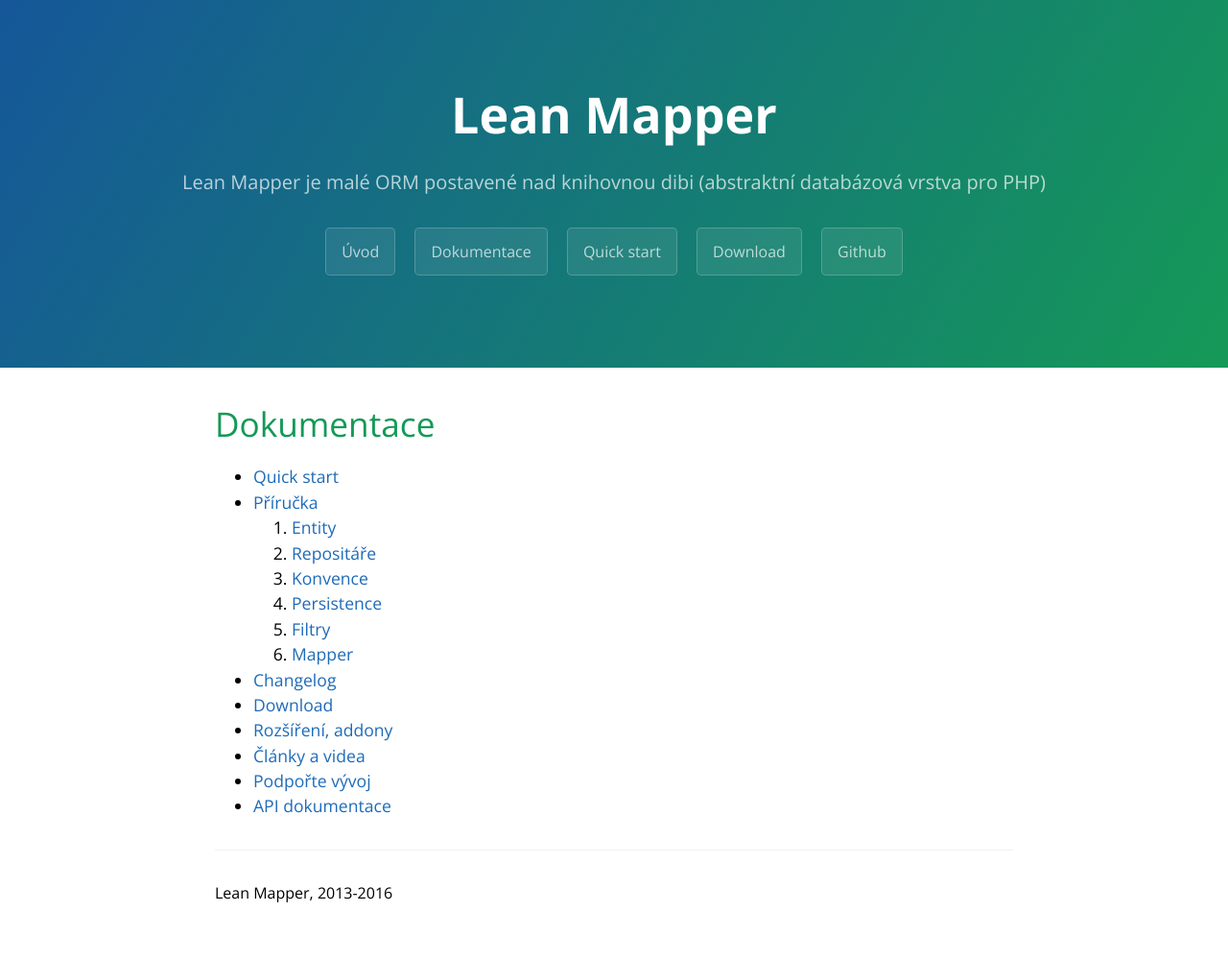
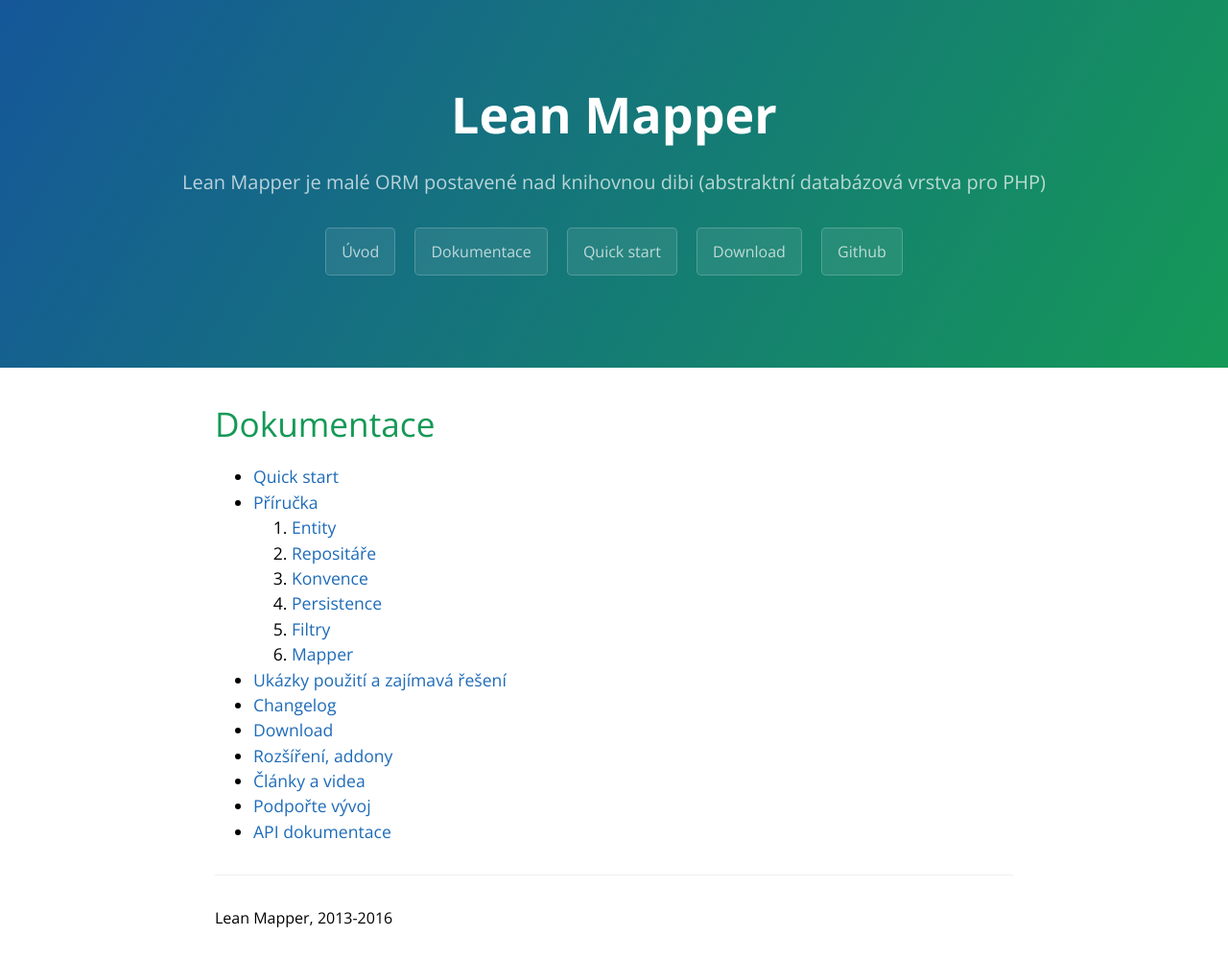
Before and after one commit to LeanMapper/LeanMapper.github.io, a Jekyll site: the page built from cs/index.md, in a window 1280 px wide. Shown: the whole page at 96% size. Built offline with Jekyll 4.4.1, drawn with Linux system fonts in a browser that asks for light colours; before the commit the page ends 974 px from its top, so only the background shows below that.

Commit message:
Added "Ukazky pouziti a zajimava reseni"

```diff
--- a/cs/index.md
+++ b/cs/index.md
@@ -10,6 +10,7 @@ title: Dokumentace
 	4. [Persistence](/cs/docs/persistence/)
 	5. [Filtry](/cs/docs/filtry/)
 	6. [Mapper](/cs/docs/mapper/)
+* [Ukázky použití a zajímavá řešení](/cs/tutorials/)
 * [Changelog](/cs/changelog/)
 * [Download](/cs/download/)
 * [Rozšíření, addony](/cs/rozsireni/)
```
Also changed, not shown: cs/tutorials/index.md (added, +3 -0 lines).
